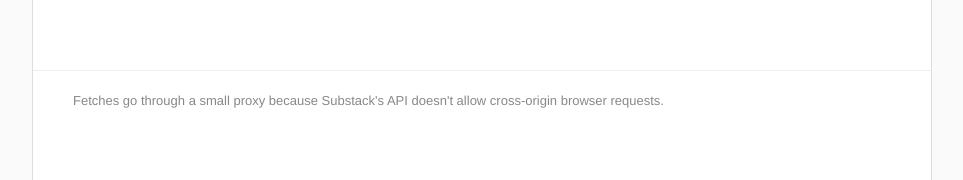
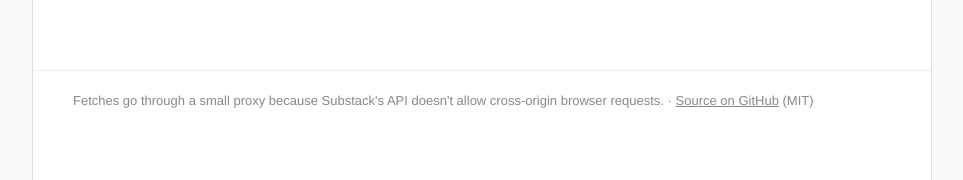
Before and after one commit to simpolism/substack-to-pdf, a website built with Vite: page index.html in a window 1280 px wide. Shown: the part 356-536 px from the top of the page, without its empty margins (158-1121 px from the left). Built offline with nearby package versions, Linux system fonts and the light colour scheme; what pdfmake would draw is missing.

Commit message:
Footer: link to GitHub repo

```diff
--- a/index.html
+++ b/index.html
@@ -82,7 +82,7 @@
       <p class="hint">Works with *.substack.com, custom-domain Substacks, and substack.com/@user/p-123 links. Paywalled posts only include the free preview.</p>
     </div>
     <div class="preview"><article id="article" class="article"></article></div>
-    <div class="footer">Fetches go through a small proxy because Substack's API doesn't allow cross-origin browser requests.</div>
+    <div class="footer">Fetches go through a small proxy because Substack's API doesn't allow cross-origin browser requests. · <a href="https://github.com/simpolism/substack-to-pdf">Source on GitHub</a> (MIT)</div>
   </div>
 </body>
 </html>
```
